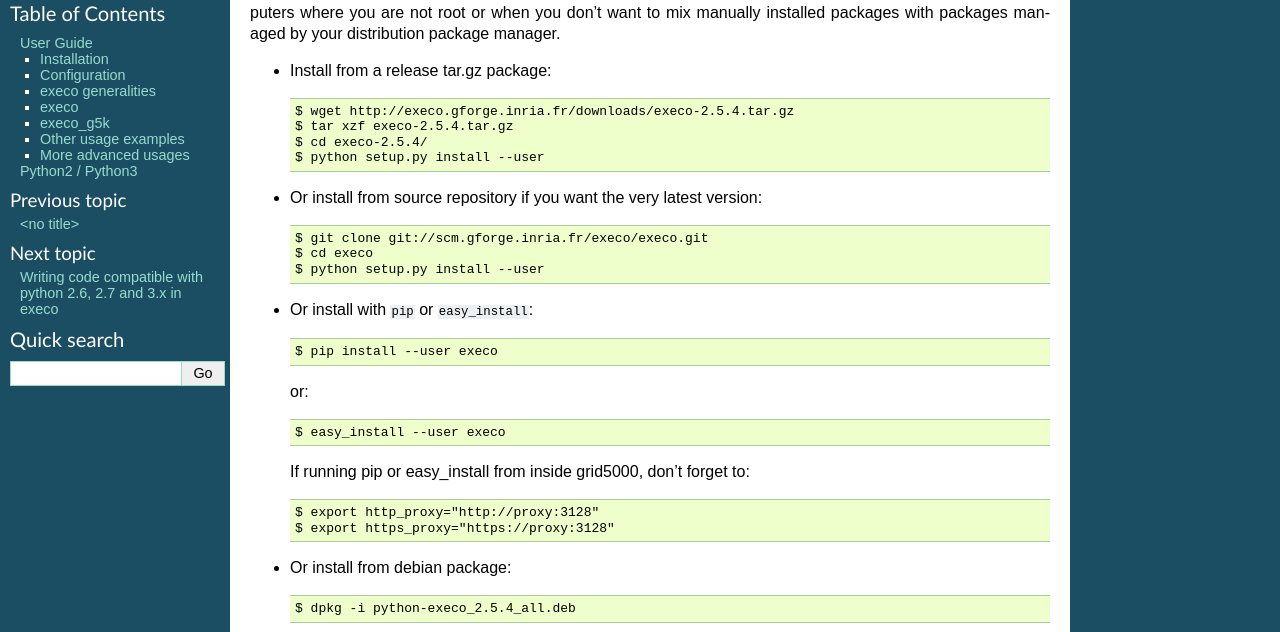
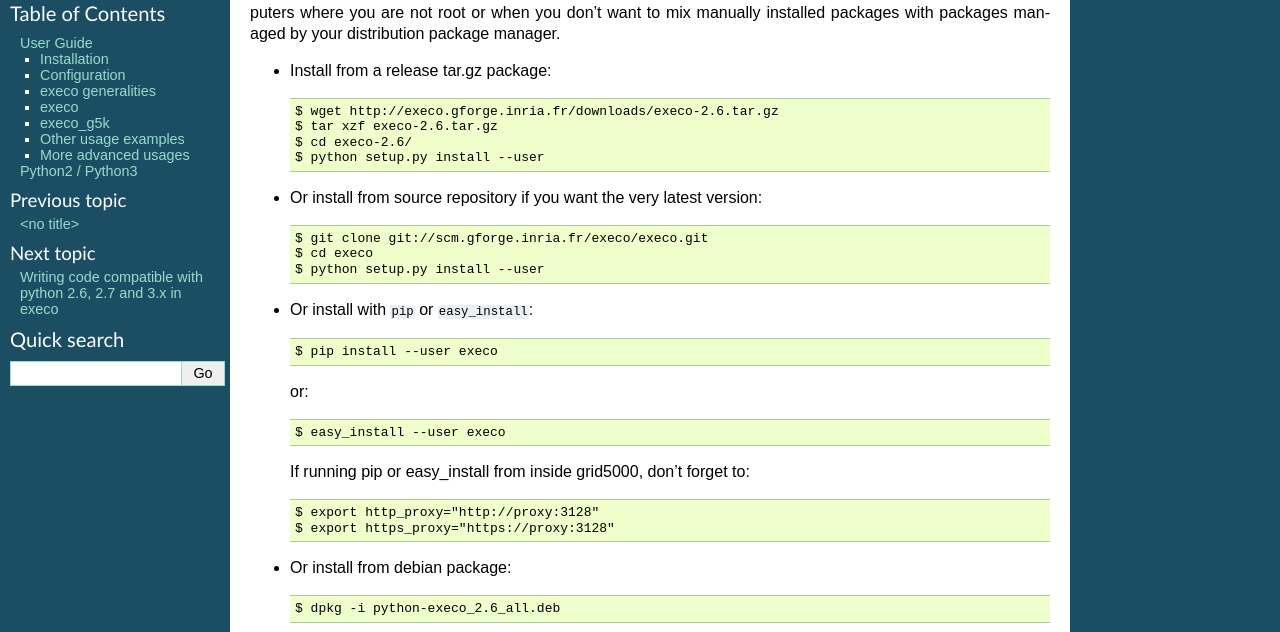
Before and after one commit to rcherrueau/execo, a Sphinx documentation site: the page built from doc/userguide.rst, in a window 1280 px wide and 900 px high. Shown: the part 265-897 px from the top of the window. Built offline with Sphinx 7.4.7, drawn with Linux system fonts in a browser that asks for light colours; pages that are not in the unit, such as notebooks, are missing from menus.

Commit message:
bump version to 2.6 + changelog, for release

```diff
--- a/doc/userguide.rst
+++ b/doc/userguide.rst
@@ -18,9 +18,9 @@
 
 - Install from a release tar.gz package::
 
-   $ wget http://execo.gforge.inria.fr/downloads/execo-2.5.4.tar.gz
-   $ tar xzf execo-2.5.4.tar.gz
-   $ cd execo-2.5.4/
+   $ wget http://execo.gforge.inria.fr/downloads/execo-2.6.tar.gz
+   $ tar xzf execo-2.6.tar.gz
+   $ cd execo-2.6/
    $ python setup.py install --user
 
 - Or install from source repository if you want the very latest
@@ -45,7 +45,7 @@
 
 - Or install from debian package::
 
-   $ dpkg -i python-execo_2.5.4_all.deb
+   $ dpkg -i python-execo_2.6_all.deb
 
 Configuration
 =============
```
Also changed, not shown: 2 other files.
